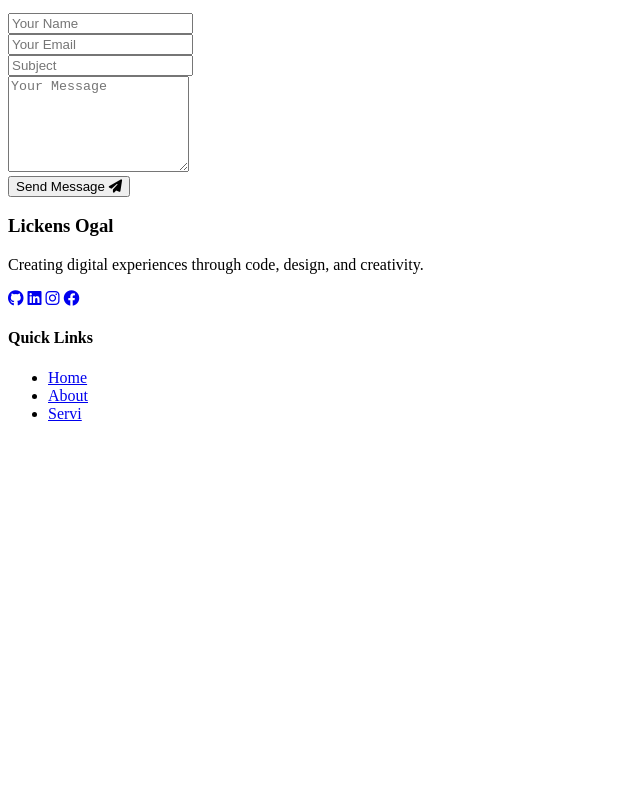
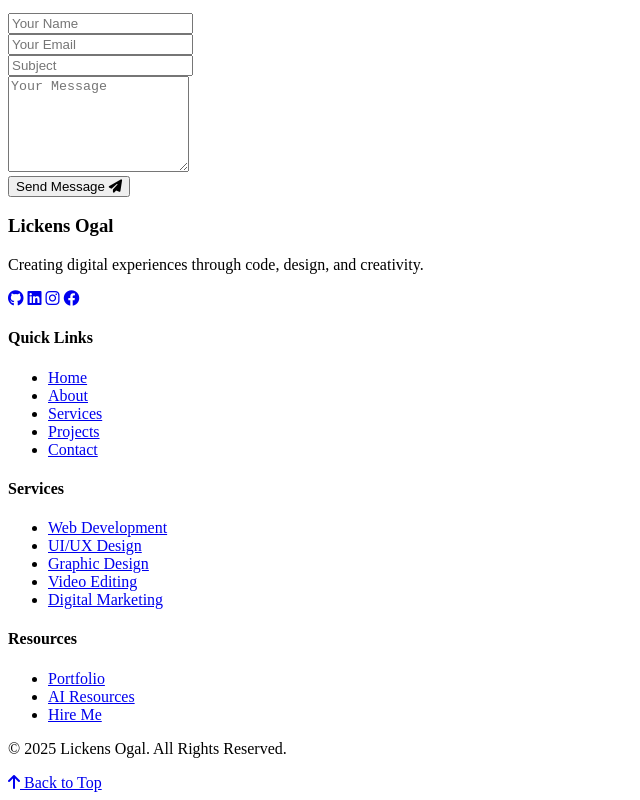
Before and after one commit to lickensogal/lickensogal.github.io, a plain HTML site: page index.html in a window 1280 px wide. Shown: the part 5544-6344 px from the top of the page, without its empty margins (0-640 px from the left). Before the commit the page ends 5983 px from the top, so only its background shows below. Drawn offline with nearby package versions, Linux system fonts and the light colour scheme; some icons are missing.

Commit message:
Update index.html

```diff
--- a/index.html
+++ b/index.html
@@ -385,9 +385,48 @@
                     </div>
                 </div>
 
+
                 <div class="footer-section">
                     <h4>Quick Links</h4>
                     <ul>
                         <li><a href="#home">Home</a></li>
                         <li><a href="#about">About</a></li>
-                        <li><a href="#services">Servi
+                        <li><a href="#services">Services</a></li>
+                        <li><a href="#projects">Projects</a></li>
+                        <li><a href="#contact">Contact</a></li>
+                    </ul>
+                </div>
+
+                <div class="footer-section">
+                    <h4>Services</h4>
+                    <ul>
+                        <li><a href="#services">Web Development</a></li>
+                        <li><a href="#services">UI/UX Design</a></li>
+                        <li><a href="#services">Graphic Design</a></li>
+                        <li><a href="#services">Video Editing</a></li>
+                        <li><a href="#services">Digital Marketing</a></li>
+                    </ul>
+                </div>
+
+                <div class="footer-section">
+                    <h4>Resources</h4>
+                    <ul>
+                        <li><a href="#projects">Portfolio</a></li>
+                        <li><a href="#services">AI Resources</a></li>
+                        <li><a href="#contact">Hire Me</a></li>
+                    </ul>
+                </div>
+            </div>
+
+            <div class="footer-bottom">
+                <p>&copy; 2025 Lickens Ogal. All Rights Reserved.</p>
+                <a href="#home" class="back-to-top">
+                    <i class="fas fa-arrow-up"></i> Back to Top
+                </a>
+            </div>
+        </div>
+    </footer>
+
+    <script src="main.js"></script>
+</body>
+</html>
```
